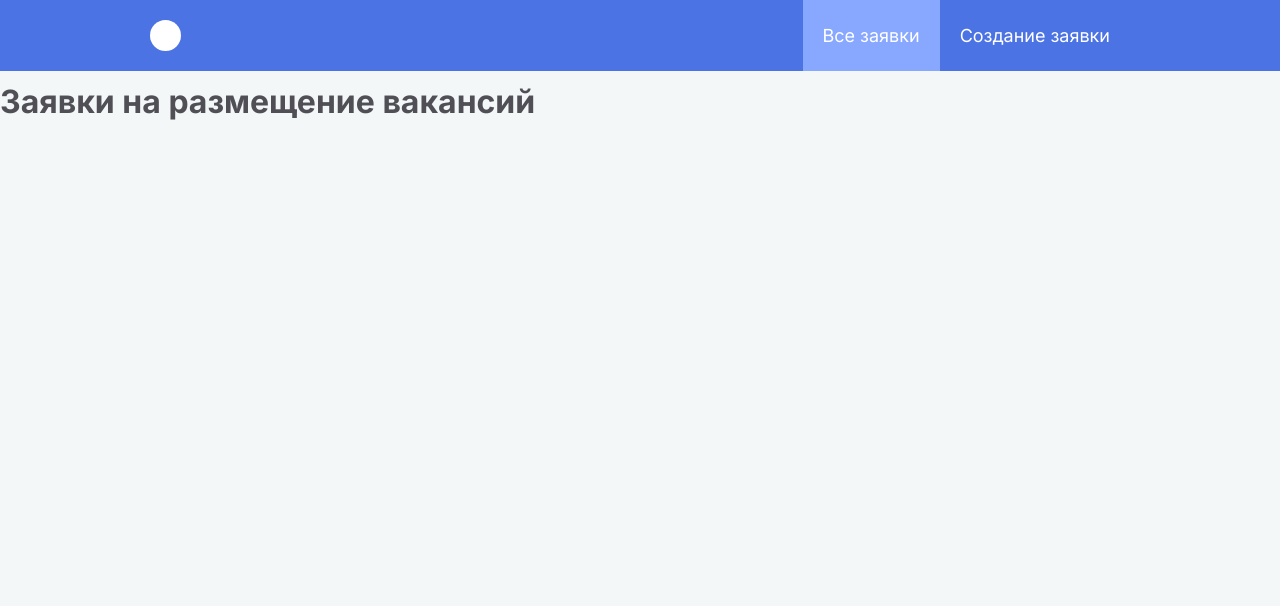
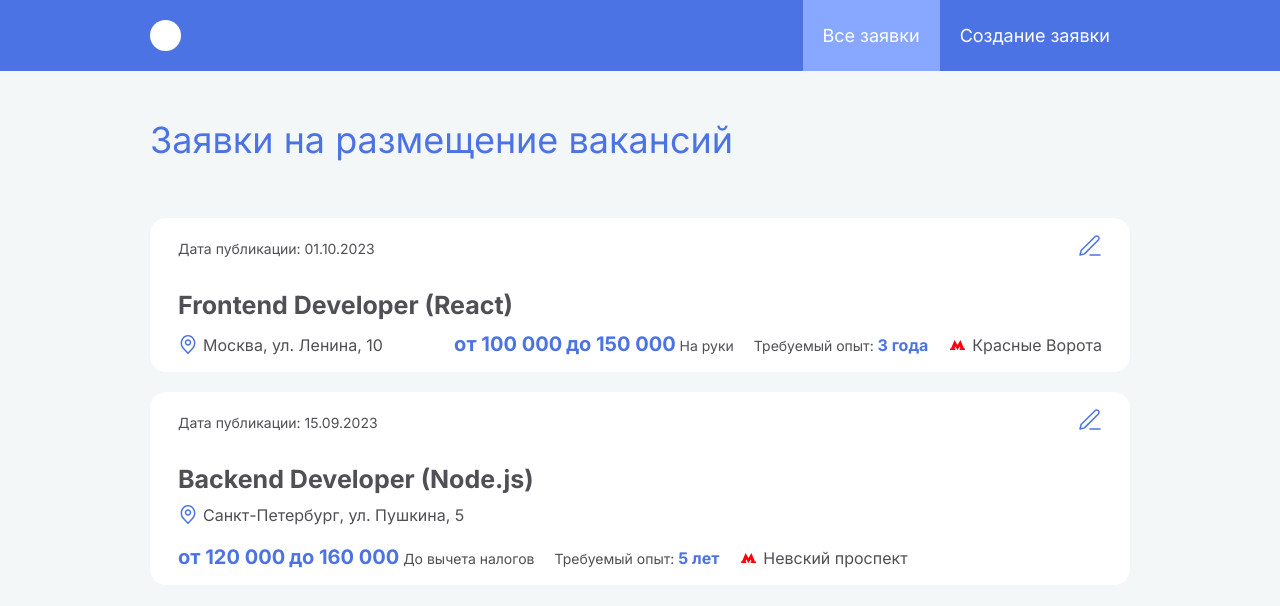
Before and after one commit to JepardMay/vacancy-forms, a React (Vite) app: page / in a window 1280 px wide. Shown: the top 606 px of the page. Built offline with nearby package versions, Linux system fonts and the light colour scheme.

Commit message:
Add application component and show fetched applications on a page

```diff
--- /dev/null
+++ b/src/components/Application.tsx
@@ -0,0 +1,48 @@
+import { Link } from 'react-router-dom';
+import { ApplicationData } from '../models';
+import { formatDate } from '../utils/formatUtils';
+
+import { EditIcon, MapPinIcon, MetroIcon } from './icons';
+
+import { ApplicationsItem, ApplicationsHeader, ApplicationsTitle, ApplicationsBody, ApplicationsAddress, ApplicationsInfo, ApplicationsSalary, ApplicationsWorkExp, ApplicationsMetro } from '../styles';
+
+interface Props {
+  data: ApplicationData;
+}
+
+const Application = ({ data }: Props) => {
+  const { id, vacancyName, openingDate, region, address, salary, workExperience, metroStation } = data;
+
+  const salaryFrom = salary?.from ? <b>от { salary.from.toLocaleString('ru-RU') }</b> : '';
+  const salaryTo = salary?.to ? <b>до { salary.to.toLocaleString('ru-RU') }</b> : '';
+  const salaryType = salary?.type ? <span>{ salary.type }</span> : '';
+
+  return (
+    <ApplicationsItem>
+      <ApplicationsHeader>
+        <p>Дата публикации: { formatDate(openingDate) }</p>
+        <Link to={ `/edit/${id}` }>
+          <EditIcon/>
+        </Link>
+      </ApplicationsHeader>
+      <ApplicationsTitle>{ vacancyName }</ApplicationsTitle>
+      <ApplicationsBody>
+        <ApplicationsAddress>
+          <MapPinIcon />
+          { region }, { address }
+        </ApplicationsAddress>
+        <ApplicationsInfo>
+          <ApplicationsSalary>{ salaryFrom } { salaryTo } { salaryType }</ApplicationsSalary>
+          <ApplicationsWorkExp>Требуемый опыт: <b>{ workExperience }</b></ApplicationsWorkExp>
+          <ApplicationsMetro>
+            <MetroIcon />
+            { metroStation }
+          </ApplicationsMetro>
+        </ApplicationsInfo>
+      </ApplicationsBody>
+    </ApplicationsItem>
+  );
+};
+
+
+export default Application;
--- a/src/components/ApplicationsPage.tsx
+++ b/src/components/ApplicationsPage.tsx
@@ -1,10 +1,35 @@
+import { useState, useEffect } from 'react';
+import { ApplicationData } from '../models';
+import { fetchData } from '../utils/fetchData';
+
 import Page from './Page';
+import Application from './Application';
+
+import { SectionContainer, Container, Title, ApplicationsList } from '../styles';
 
 const ApplicationsPage = () => {
+  const [applications, setApplications] = useState<ApplicationData[]>([]);
+
+  useEffect(() => {
+    const loadData = async () => {
+      const data = await fetchData();
+      setApplications(data);
+    };
+    loadData();
+  }, []);
+
+  const aplicationsList = <ApplicationsList>
+    { applications.map((application) => <Application key={application.id} data={ application }  />)}
+  </ApplicationsList>;
 
   return (
-    <Page title="Заявки на размещение вакансий">
-      <h1>Заявки на размещение вакансий</h1>
+    <Page title="Все заявки">
+      <SectionContainer>
+        <Container>
+          <Title>Заявки на размещение вакансий</Title>
+          { aplicationsList }
+        </Container>
+      </SectionContainer>
     </Page>
   );
 };
--- /dev/null
+++ b/src/styles/components/Applications.ts
@@ -0,0 +1,122 @@
+import styled from 'styled-components';
+
+export const ApplicationsList = styled.ul`
+  display: grid;
+  gap: 20px;
+  margin: 0;
+  padding: 0;
+  list-style: none;
+`;
+
+export const ApplicationsItem = styled.li`
+  padding: 16px 28px;
+  background-color: ${({ theme }) => theme.colors.bgSecondary};
+  border-radius: 16px;
+`;
+
+export const ApplicationsHeader = styled.div`
+  display: flex;
+  justify-content: space-between;
+  align-items: center;
+  margin-bottom: 28px;
+
+  p {
+    margin: 0;
+    margin-right: 15px;
+    font-size: 14px;
+    line-height: 17px;
+  }
+
+  a {
+    color: ${({ theme }) => theme.colors.primary};
+    text-decoration: none;
+    transition: all ${({ theme }) => theme.transitions.default};
+  }
+
+  @media (hover: hover) {
+    a:hover,
+    a:focus-visible {
+      color: ${({ theme }) => theme.colors.hover};
+      outline: none;
+    }
+  }
+`;
+
+export const ApplicationsTitle = styled.h2`
+  margin: 0;
+  margin-bottom: 12px;
+  font-weight: 700;
+  font-size: 25px;
+  line-height: 30px;
+`;
+
+export const ApplicationsBody = styled.div`
+  display: flex;
+  flex-wrap: wrap;
+  justify-content: space-between;
+  align-items: baseline;
+  gap: 20px;
+`;
+
+export const ApplicationsAddress = styled.p`
+  display: flex;
+  align-items: baseline;
+  margin: 0;
+  line-height: 19px;
+
+  svg {
+    flex-shrink: 0;
+    align-self: center;
+    margin-top: -2px;
+    margin-right: 5px;
+    color: ${({ theme }) => theme.colors.primary};
+  }
+`;
+
+export const ApplicationsInfo = styled.div`
+  display: flex;
+  flex-wrap: wrap;
+  align-items: baseline;
+  gap: 20px;
+  line-height: 1;
+`;
+
+export const ApplicationsSalary = styled.p`
+  margin: 0;
+  font-size: 14px;
+  line-height: 17px;
+
+  b {
+    font-weight: 700;
+    font-size: 20px;
+    line-height: 24px;
+    color: ${({ theme }) => theme.colors.primary};
+  }
+`;
+
+export const ApplicationsWorkExp = styled.p`
+  margin: 0;
+  font-size: 14px;
+  line-height: 17px;
+
+  b {
+    font-weight: 700;
+    font-size: 16px;
+    line-height: 16px;
+    color: ${({ theme }) => theme.colors.primary};
+  }
+`;
+
+export const ApplicationsMetro = styled.p`
+  display: flex;
+  align-items: baseline;
+  margin: 0;
+  font-size: 16px;
+  line-height: 19px;
+
+  svg {
+    flex-shrink: 0;
+    align-self: center;
+    margin-right: 5px;
+  }
+`;
--- a/src/styles/index.ts
+++ b/src/styles/index.ts
@@ -3,3 +3,4 @@ export { default as Wrapper } from './components/Wrapper';
 export { Container, SectionContainer } from './components/Container';
 export { HeaderWrapper, LogoWrapper, MenuList, MenuElement } from './components/Header';
 export { Title } from './components/Title';
+export { ApplicationsList, ApplicationsItem, ApplicationsHeader, ApplicationsTitle, ApplicationsBody, ApplicationsAddress, ApplicationsInfo, ApplicationsSalary, ApplicationsWorkExp, ApplicationsMetro } from './components/Applications';
--- /dev/null
+++ b/src/utils/formatUtils.ts
@@ -0,0 +1,7 @@
+export const formatDate = (stringDate: string): string => {
+  const date = new Date(stringDate);
+  const day = String(date.getDate()).padStart(2, '0');
+  const month = String(date.getMonth() + 1).padStart(2, '0');
+  const year = date.getFullYear();
+  return `${day}.${month}.${year}`;
+};
```
